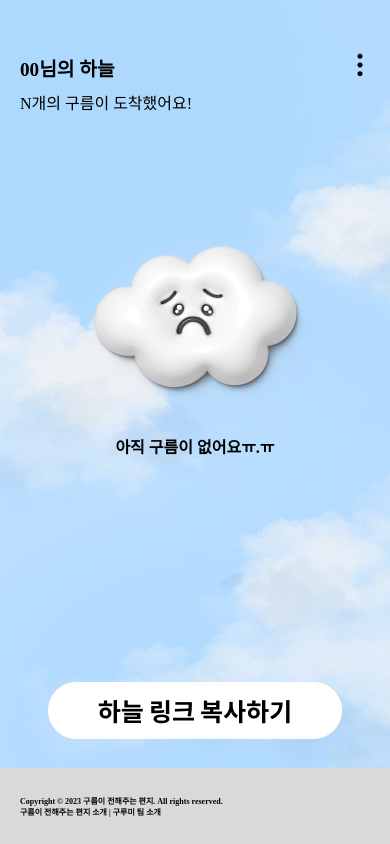
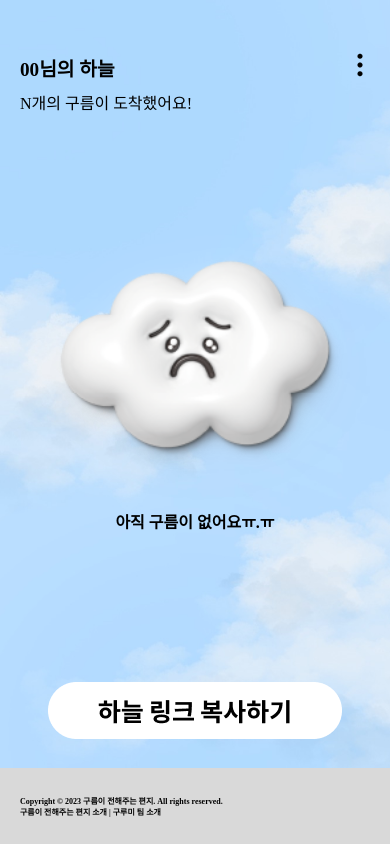
Before and after one commit to goormthon-Univ/TEAM_11, a React (Create React App) app: page / in a window 390 px wide. Built offline with nearby package versions, Linux system fonts and the light colour scheme.

Commit message:
Design: PC화면  모바일뷰 적용

```diff
--- a/src/App.js
+++ b/src/App.js
@@ -5,11 +5,13 @@ import Grateful from "./components/posts/grateful/Grateful";
 import Apologetic from "./components/posts/apologetic/Apologetic";
 import Boom from "./components/posts/boom/Boom";
 import "./App.css";
+import styled from "styled-components";
 
 function App() {
   return (
     <div className="App">
       <BrowserRouter>
+        <GlobalWrapper>
           <Routes>
             <Route exact path="/" element={<Main />} />
             <Route exact path="/choicecloud" element={<Choicecloud />} />
@@ -17,9 +19,16 @@ function App() {
             <Route exact path="/apologetic" element={<Apologetic />} />
             <Route exact path="/boom" element={<Boom />} />
           </Routes>
+        </GlobalWrapper>
       </BrowserRouter>
     </div>
   );
 }
-
+const GlobalWrapper = styled.div`
+  // background-image: url("/public/img/main/background.png");
+  @media (min-width: 768px) {
+    margin: 0 auto;
+    width: 375px !important;
+  }
+`;
 export default App;
--- a/src/components/common/CloudStyle.js
+++ b/src/components/common/CloudStyle.js
@@ -32,6 +32,7 @@ export const InputWrapper = styled.div`
   display: flex;
   flex-direction: column;
   align-items: center;
+  margin: 10px;
 `;
 export const InputTitle = styled.input`
   width: 239px;
@@ -74,7 +75,7 @@ export const InputContent = styled.textarea`
   }
 `;
 export const InputName = styled.input`
-  width: 219px;
+  width: 239px;
   height: 36px;
   border: none;
   resize: none;
--- a/src/components/views/MainPage/Main.css
+++ b/src/components/views/MainPage/Main.css
@@ -1,16 +1,13 @@
-/* .body-container {
+.body-container {
   display: flex;
   flex-direction: column;
-    justify-content: center;
-    overflow: hidden;
-    background-image: url('/public/img/main/background.png');
   background-size: cover;
   background-repeat: no-repeat;
   background-position: center;
   overflow: hidden;
   height: 100vh;
-    z-index: -1;
-} */
+  position: relative;
+}
 
 .top-container {
   display: flex;
@@ -41,12 +38,9 @@
 }
 
 .middle-container {
-    width: 100vw;
-    height: 100vh;
   display: flex;
   flex-direction: column;
-    align-items: center;
-    position: relative;
+  /* position: relative; */
 }
 
 .noclouds {
@@ -72,14 +66,14 @@
 
 .footer {
   background-color: #d9d9d9;
-    position: absolute;
   display: flex;
   flex-direction: column;
   color: #000000;
   width: 100vw;
   height: 9vh;
+  justify-content: center;
+  position: absolute;
   bottom: 0;
-    justify-content: center;
 }
 
 .copyright,
--- a/src/components/views/MainPage/Main.js
+++ b/src/components/views/MainPage/Main.js
@@ -1,10 +1,9 @@
-import React from 'react'
-import "./Main.css"
+import React from "react";
+import "./Main.css";
 import { useState, useEffect } from "react";
 //import axios from 'axios';
 
 export default function Main() {
-
   const [hasLetter, setHasLetter] = useState(false);
 
   const updateCloud = async () => {
@@ -20,24 +19,24 @@ export default function Main() {
         // 편지가 없을 경우
       }
     } catch (error) {
-            console.error('편지 여부를 확인하는 동안 오류가 발생했습니다:', error);
+      console.error("편지 여부를 확인하는 동안 오류가 발생했습니다:", error);
     }
-    }
+  };
   const handleButtonClick = () => {
     const currentUrl = window.location.href;
 
     navigator.clipboard.writeText(currentUrl).then(() => {
-            console.log('링크가 복사되었습니다:', currentUrl);
+      console.log("링크가 복사되었습니다:", currentUrl);
 
       // Notification API를 이용한 알림
-            if (Notification.permission === 'granted') {
-                new Notification('링크가 복사되었습니다', {
+      if (Notification.permission === "granted") {
+        new Notification("링크가 복사되었습니다", {
           body: currentUrl,
         });
-            } else if (Notification.permission !== 'denied') {
+      } else if (Notification.permission !== "denied") {
         Notification.requestPermission().then((permission) => {
-                    if (permission === 'granted') {
-                        new Notification('링크가 복사되었습니다', {
+          if (permission === "granted") {
+            new Notification("링크가 복사되었습니다", {
               body: currentUrl,
             });
           }
@@ -53,28 +52,37 @@ export default function Main() {
 
   return (
     <div className="body-container">
-            <div className='top-container'>
-                <div className='status'>00님의 하늘</div>
-                <div className='message-count'>N개의 구름이 도착했어요!</div></div>
-            <div className='navbar'><img src='/img/main/navbar.png' alt="네비게이션바" /></div>
+      <div className="top-container">
+        <div className="status">00님의 하늘</div>
+        <div className="message-count">N개의 구름이 도착했어요!</div>
+      </div>
+      <div className="navbar">
+        <img src="/img/main/navbar.png" alt="네비게이션바" />
+      </div>
       <div className="middle-container">
         {hasLetter ? (
           <div className="clouds">나중에 구름띄우기 로직 구현</div>
         ) : (
           <>
-                        <div className='noclouds'>
-                            <img src='/img/main/cryingcloud.png'></img><div className='noclouds-message'>아직 구름이 없어요ㅠ.ㅠ</div></div>
+            <div className="noclouds">
+              <img src="/img/main/cryingcloud.png"></img>
+              <div className="noclouds-message">아직 구름이 없어요ㅠ.ㅠ</div>
+            </div>
             {/* 편지가 없을 경우 여기에 렌더링할 내용 추가 */}
           </>
         )}
         <div className="copylink_btn" onClick={handleButtonClick}>
-                    <img src='/img/main/copylink_btn.png' alt="링크복사 버튼이미지" />
+          <img src="/img/main/copylink_btn.png" alt="링크복사 버튼이미지" />
         </div>
       </div>
-            <div className='footer'>
-                <div className='copyright'>Copyright © 2023 구름이 전해주는 편지. All rights reserved.</div>
-                <div className='team-goormy'>구름이 전해주는 편지 소개 | 구루미 팀 소개</div>
+      <div className="footer">
+        <div className="copyright">
+          Copyright © 2023 구름이 전해주는 편지. All rights reserved.
+        </div>
+        <div className="team-goormy">
+          구름이 전해주는 편지 소개 | 구루미 팀 소개
         </div>
       </div>
-    )
+    </div>
+  );
 }
--- a/src/index.css
+++ b/src/index.css
@@ -5,7 +5,7 @@ body {
     sans-serif; */
   -webkit-font-smoothing: antialiased;
   -moz-osx-font-smoothing: grayscale;
-  background-image: url('/public/img/main/background.png');
+  background-image: url("/public/img/main/background.png");
   background-size: cover;
   /* 화면을 완전히 채우도록 설정 */
   background-repeat: no-repeat;
@@ -23,5 +23,5 @@ body {
 }
 
 code {
-  font-family: 'Yrsa', sans-serif;
+  font-family: "Yrsa", sans-serif;
 }
```
Lines whose indentation alone changed are shown as unchanged.
